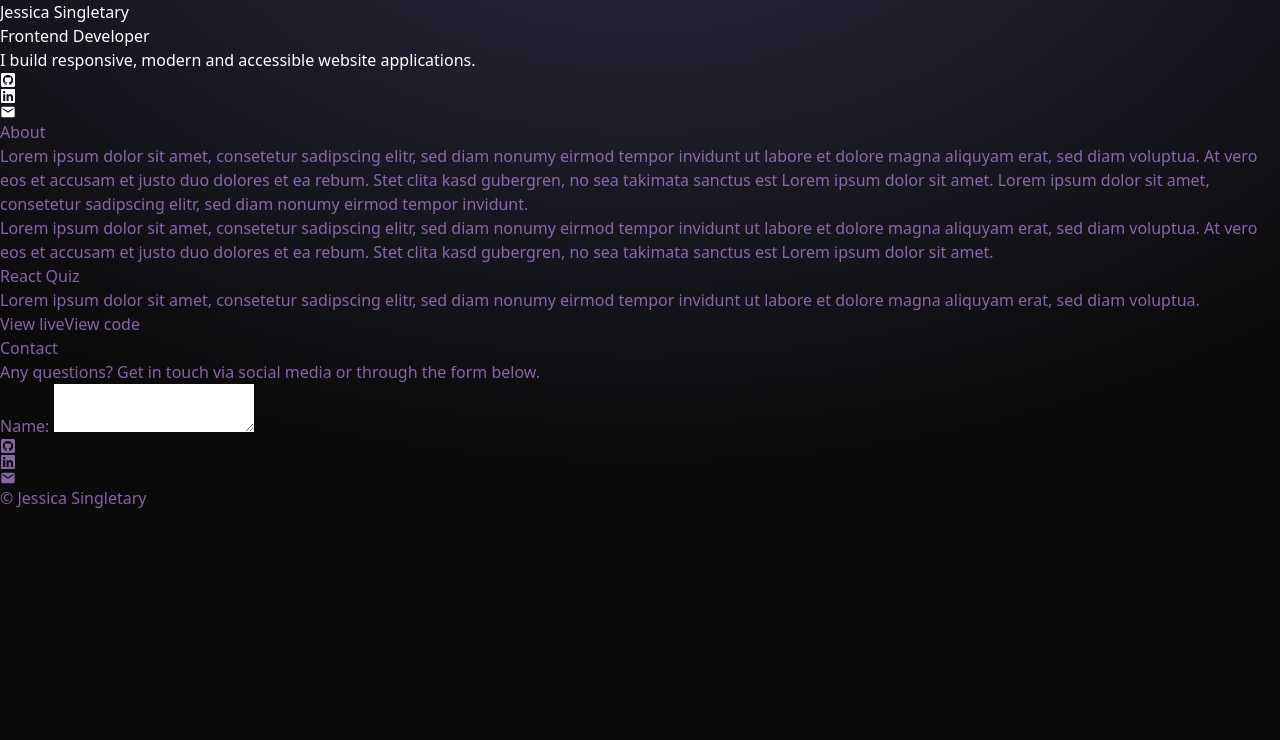
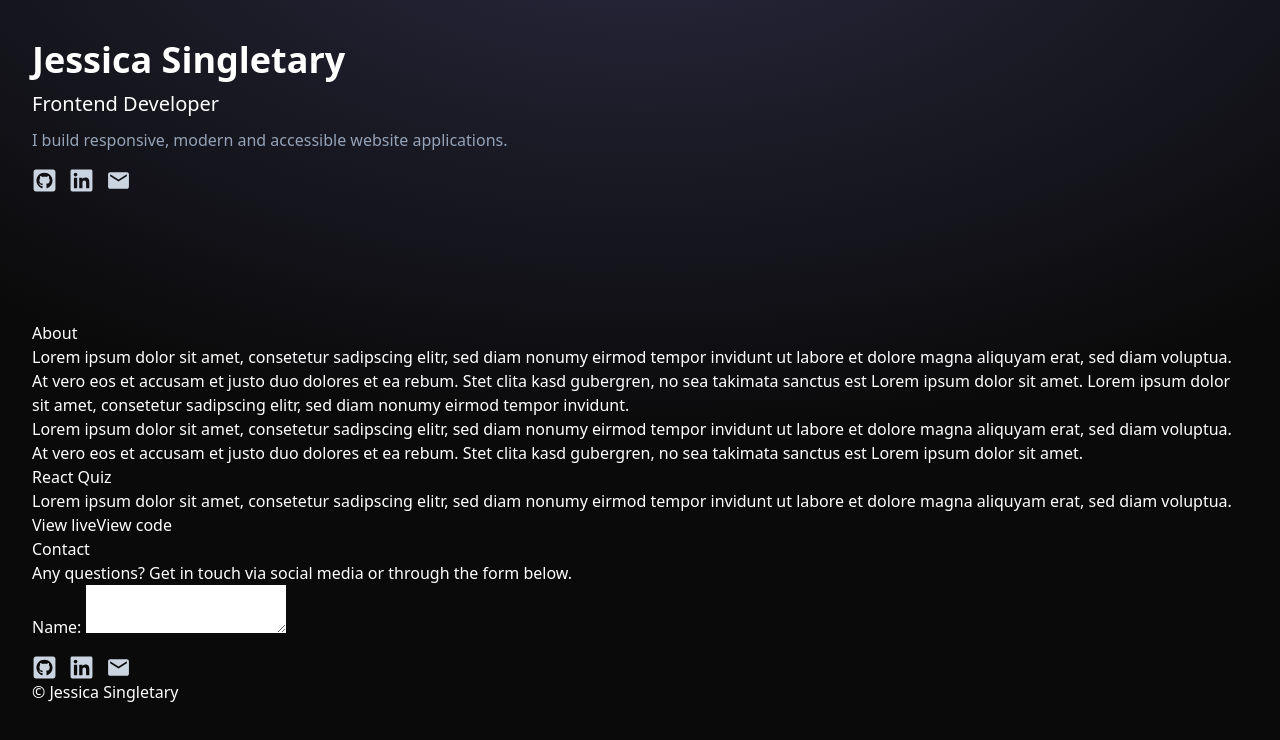
Before and after one commit to Jess247/portfolio, a React (Vite) app: page / in a window 1280 px wide. Shown: the top 740 px of the page. Built offline with nearby package versions, Linux system fonts and the light colour scheme.

Commit message:
Add styles to header

```diff
--- a/src/App.jsx
+++ b/src/App.jsx
@@ -7,13 +7,13 @@
 function App() {
 
   return (
-    <>
+    <div className="text-white p-8 bg-neutral-950 bg-[radial-gradient(ellipse_80%_80%_at_50%_-20%,rgba(120,119,198,0.3),rgba(255,255,255,0))]">
       <Header/>
       <About/>
       <Card/>
       <Contact/>
       <Footer/>
-    </>
+    </div>
   )
 }
 
--- a/src/components/Header.jsx
+++ b/src/components/Header.jsx
@@ -2,10 +2,10 @@
 
 function Header() {
     return(
-        <header className="text-white">
-            <h1 className="">Jessica Singletary</h1>
-            <h2>Frontend Developer</h2>
-            <p>I build responsive, modern and accessible website applications.</p>
+        <header className="mt-2 mb-32">
+            <h1 className="text-4xl font-bold">Jessica Singletary</h1>
+            <h2 className="text-xl leading-[3rem]">Frontend Developer</h2>
+            <p className="text-slate-400 font-thin">I build responsive, modern and accessible website applications.</p>
             <SocialNav/>
         </header>
     )
--- a/src/components/SocialNav.jsx
+++ b/src/components/SocialNav.jsx
@@ -4,10 +4,10 @@
 
 function SocialNav() {
     return (
-        <nav>
-            <FaGithubSquare />
-            <FaLinkedin />
-            <MdEmail />
+        <nav className="flex gap-3 text-slate-300 mt-4">
+            <FaGithubSquare size={25}/>
+            <FaLinkedin size={25}/>
+            <MdEmail size={25}/>
         </nav>
     )
 }
```
